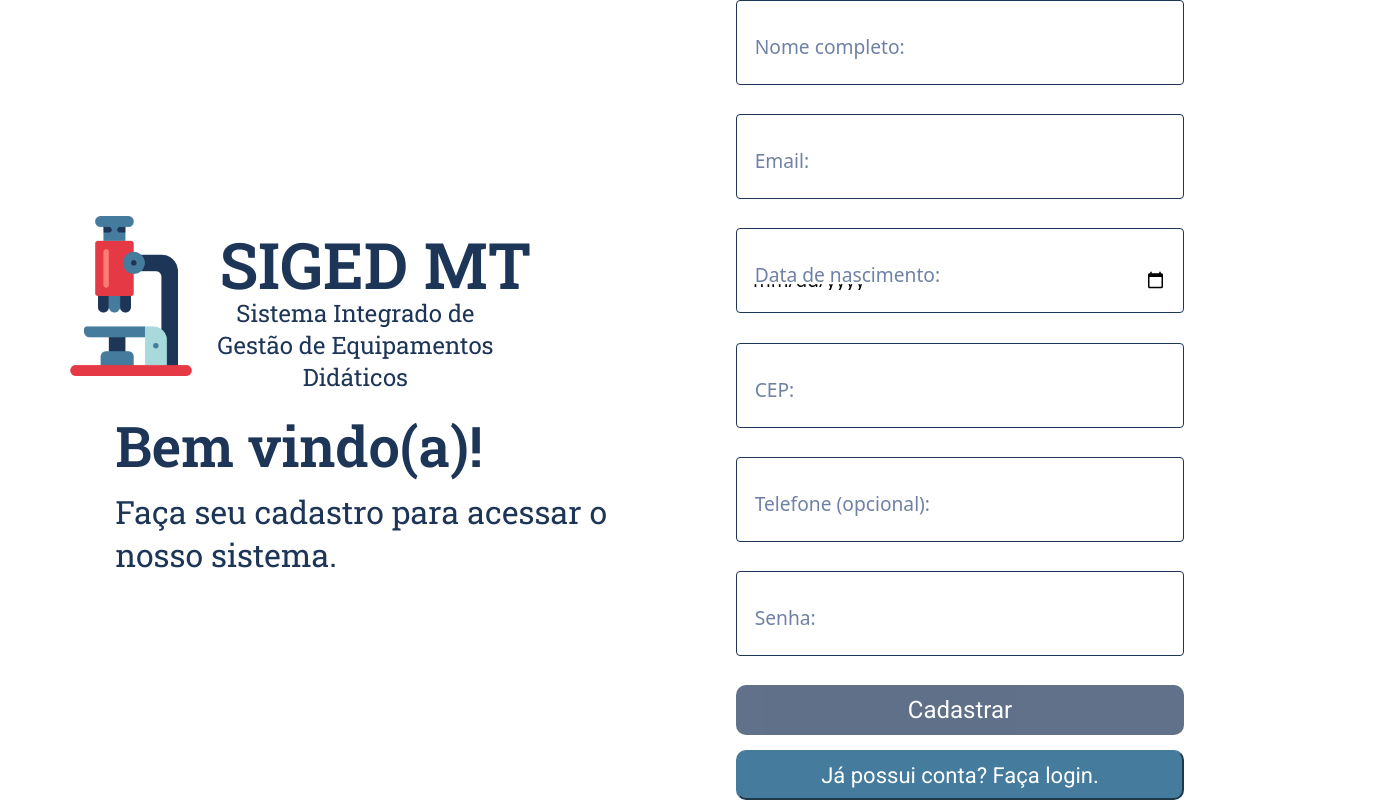
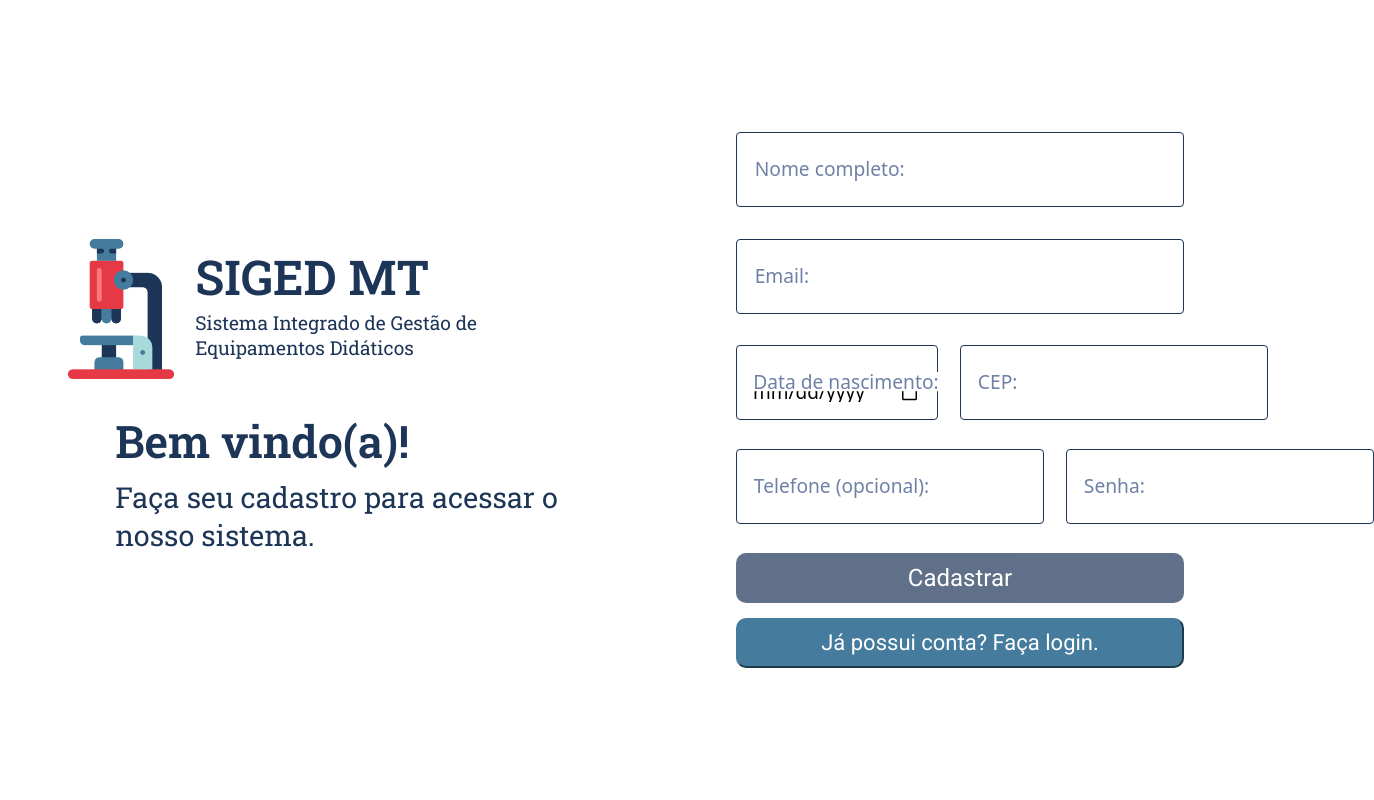
Before and after one commit to MaliaEdualda/Projeto-Final, a React (Create React App) app in the folder final-project-web/: page /cadastro in a window 1280 px wide. Shown: the whole page, 1374 px wide, since content can reach past the window. Built offline with nearby package versions, Linux system fonts and the light colour scheme.

Commit message:
Problema do formulário resolvido.

```diff
--- a/final-project-web/src/components/LoginAndRegisterPages/Login.jsx
+++ b/final-project-web/src/components/LoginAndRegisterPages/Login.jsx
@@ -13,6 +13,7 @@ export default function Login() {
 
     const onSubmit = async (data) => {
         try {
+            console.log(data);
             await loginUser(data);
             navigate('/pagina-principal');
         } catch (error) {
--- a/final-project-web/src/components/LoginAndRegisterPages/Register.jsx
+++ b/final-project-web/src/components/LoginAndRegisterPages/Register.jsx
@@ -13,10 +13,11 @@ export default function Login() {
 
     const onSubmit = async (data) => {
         try {
+            console.log(data)
             await registerUser(data);
             navigate('/pagina-principal');
         } catch (error) {
-            setError({ message: error.responde.data.error })
+            setError({ message: error.response.data.error });
         }
     }
 
@@ -60,6 +61,7 @@ export default function Login() {
                     }}
                     label="Email:" />
 
+                <div className='register-form-camp'>
                     <TextInput
                         name={'data_nascimento'}
                         register={register}
@@ -79,7 +81,9 @@ export default function Login() {
                             pattern: { value: /^[0-9]+$/i, message: 'Apenas números são válidos.' }
                         }}
                         label="CEP:" />
+                </div>
 
+                <div className='register-form-camp'>
                     <TextInput
                         name={'telefone'}
                         register={register}
@@ -97,6 +101,7 @@ export default function Login() {
                         errors={errors}
                         label="Senha:"
                         type={"password"} />
+                </div>
 
                 <div className='button-component'>
                     <button type='submit' className='login-button' disabled={!isValid}>Cadastrar</button>
--- a/final-project-web/src/components/LoginAndRegisterPages/styles.css
+++ b/final-project-web/src/components/LoginAndRegisterPages/styles.css
@@ -34,14 +34,14 @@
 }
 
 .logo-image-login {
-    width: 160px;
-    height: 160px;
+    width: 140px;
+    height: 140px;
     flex-shrink: 0;
 }
 
 .logo-image-register {
-    width: 160px;
-    height: 160px;
+    width: 140px;
+    height: 140px;
     flex-shrink: 0;
 }
 
@@ -58,11 +58,11 @@
     flex-direction: column;
     justify-content: center;
     flex-shrink: 0;
-    padding-left: 2%;
+    padding-left: 1%;
     color: #1D3557;
     text-align: left;
     font-family: 'Roboto Slab', serif;
-    font-size: 4rem;
+    font-size: 3rem;
     font-style: normal;
     font-weight: 700;
     line-height: normal;
@@ -72,11 +72,11 @@
     width: 70%;
     height: 48px;
     flex-shrink: 0;
-    padding-left: 0%;
+    padding-left: 1%;
     color: #1D3557;
-    text-align: center;
+    text-align: left;
     font-family: 'Roboto Slab', serif;
-    font-size: 1.5rem;
+    font-size: 1.2rem;
     font-style: normal;
     font-weight: 500;
     line-height: normal;
@@ -91,7 +91,7 @@
     color: #1D3557;
     text-align: left;
     font-family: 'Roboto Slab', serif;
-    font-size: 3.5rem;
+    font-size: 2.8rem;
     font-style: normal;
     font-weight: 700;
     line-height: normal;
@@ -100,7 +100,7 @@
 .login-page-text-subtitle {
     color: #1D3557;
     font-family: 'Roboto Slab', serif;
-    font-size: 2rem;
+    font-size: 1.8rem;
     font-style: normal;
     font-weight: 400;
     line-height: normal;
@@ -121,8 +121,8 @@
     /* background-color: blue; */
     width: 70%;
     margin-top: 0.2%;
-    margin-bottom: 1%;
-    font-size: 18px;
+    margin-bottom: 1.5%;
+    font-size: 16px;
     padding-left: 0.9rem;
     padding-right: 0.5rem;
     padding-top: 1rem;
@@ -132,19 +132,26 @@
     color: #f01527;
 }
 
+.register-form-camp{
+    display: flex;
+    flex-direction: row;
+    width: 70%;
+    gap: 5%;
+}
+
 .input-container {
     position: relative;
     display: flex;
     flex-direction: column;
     width: 70%;
-    height: 110px;
-    margin-bottom: 1%;
+    height: 90px;
+    margin-bottom: 1.5%;
 }
 
 .input-container label {
     position: absolute;
     pointer-events: none;
-    transform: translate(0, 37px) scale(1.2);
+    transform: translate(0, 27px) scale(1.2);
     transform-origin: top left;
     transition: 200ms cubic-bezier(0, 0, 0.2, 1) 0ms;
     background-color: white;
@@ -171,7 +178,7 @@
 }
 
 .input-container input {
-    height: 85px;
+    height: 75px;
     border-radius: 4px;
     border: 0.5px solid #1D3557;
     padding: 24px 16px 4px 16px;
@@ -217,6 +224,10 @@
     opacity: 0.7;
 }
 
+.login-button:active {
+    background: #172d4b;
+}
+
 .link-to-register-button {
     width: 100%;
     border-radius: 10px;
@@ -237,16 +248,24 @@
     width: 100%;
     border-radius: 10px;
     background: #1D3557;
-    background: #1D3557;
     height: 45px;
     flex-shrink: 0;
     color: #FFF;
     text-align: center;
-    font-family: 'Roboto Slab', serif;
+    font-family: 'Roboto Slab', sans-serif;
     font-size: 20px;
     font-style: normal;
     font-weight: 500;
     line-height: normal;
+}
+
+.register-button:disabled {
+    background: #1D3557;
+    opacity: 0.7;
+}
+
+.register-button:active {
+    background: #172d4b;
 }
 
 .link-to-login-button {
@@ -258,7 +277,7 @@
     flex-shrink: 0;
     color: #FFF;
     text-align: center;
-    font-family: 'Roboto Slab', serif;
+    font-family: 'Roboto Slab', sans-serif;
     font-size: 18px;
     font-style: normal;
     font-weight: 500;
```
Lines whose indentation alone changed are shown as unchanged.
